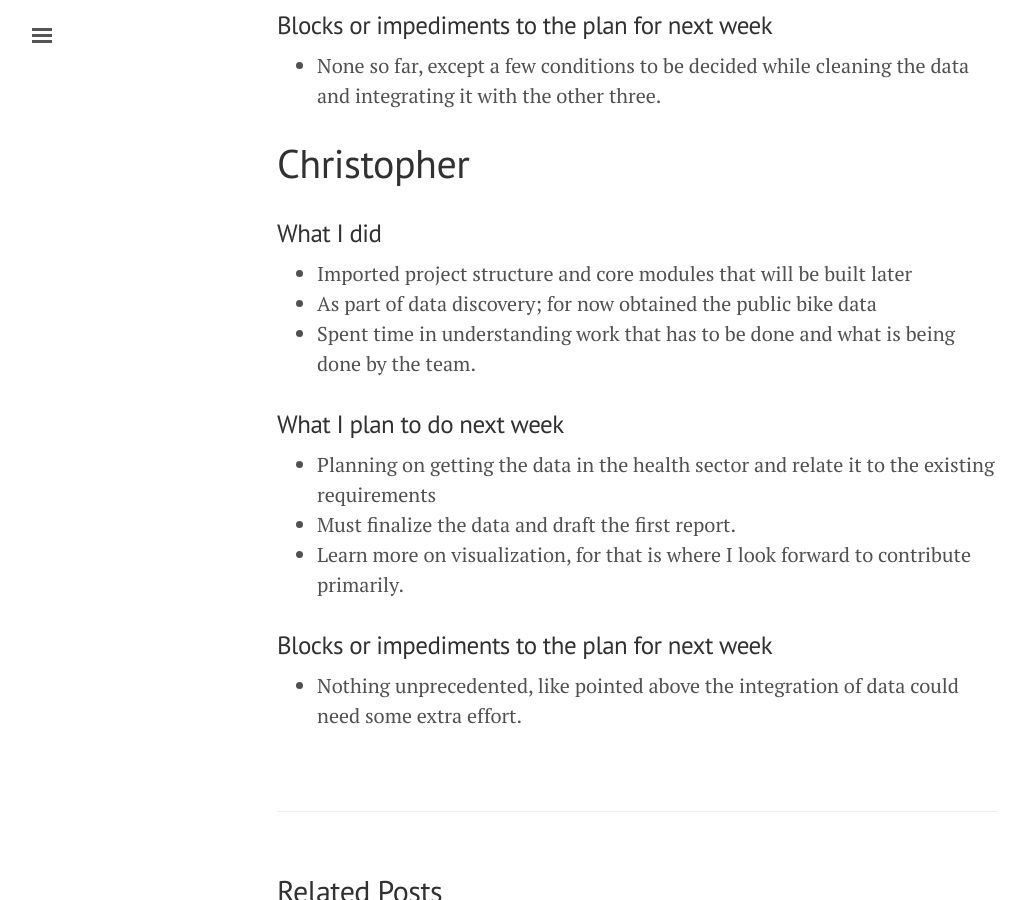
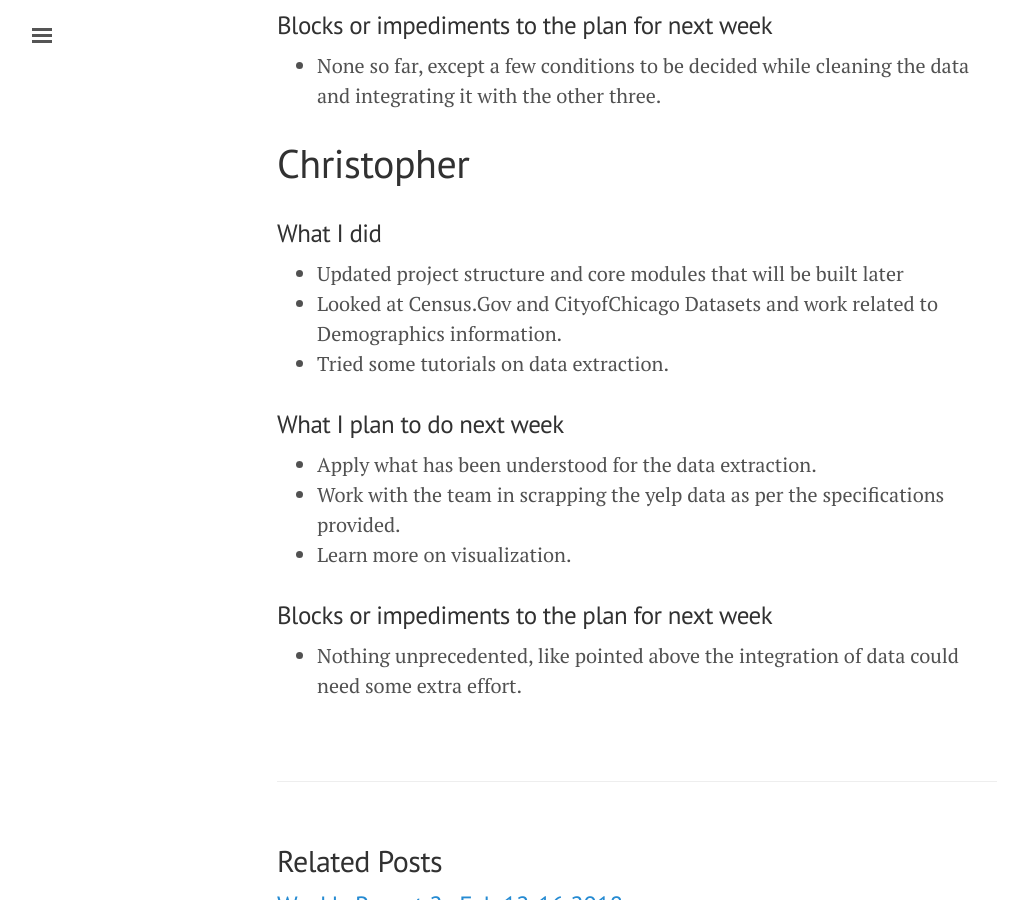
Before and after one commit to titu1994/IDS-Course-Project, a Jekyll site: the page built from _posts/2018-02-23-weekly-report-3.md, in a window 1280 px wide and 900 px high, scrolled down 2333 px. Shown: the whole window, without its empty margins (3-1029 px from the left). Built offline with Jekyll 4.4.1, drawn with Linux system fonts in a browser that asks for light colours.

Commit message:
Status report 3

```diff
--- a/_posts/2018-02-23-weekly-report-3.md
+++ b/_posts/2018-02-23-weekly-report-3.md
@@ -72,14 +72,14 @@ title: Weekly Report 3 - Feb 19-23 2018
 # Christopher
 
 ### What I did
-- Imported project structure and core modules that will be built later
-- As part of data discovery; for now obtained the public bike data
-- Spent time in understanding work that has to be done and what is being done by the team.
+- Updated project structure and core modules that will be built later
+- Looked at Census.Gov and CityofChicago Datasets and work related to Demographics information.
+- Tried some tutorials on data extraction.
 
 ### What I plan to do next week
-- Planning on getting the data in the health sector and relate it to the existing requirements
-- Must finalize the data and draft the first report.
-- Learn more on visualization, for that is where I look forward to contribute primarily.
+- Apply what has been understood for the data extraction.
+- Work with the team in scrapping the yelp data as per the specifications provided.
+- Learn more on visualization.
 
 ### Blocks or impediments to the plan for next week
 - Nothing unprecedented, like pointed above the integration of data could need some extra effort.
```
